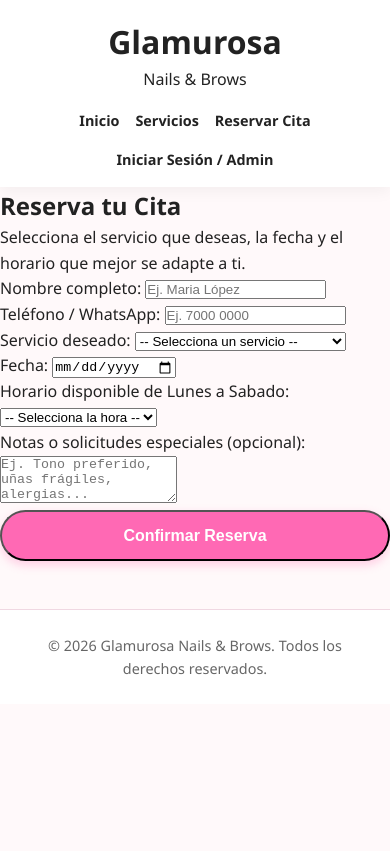
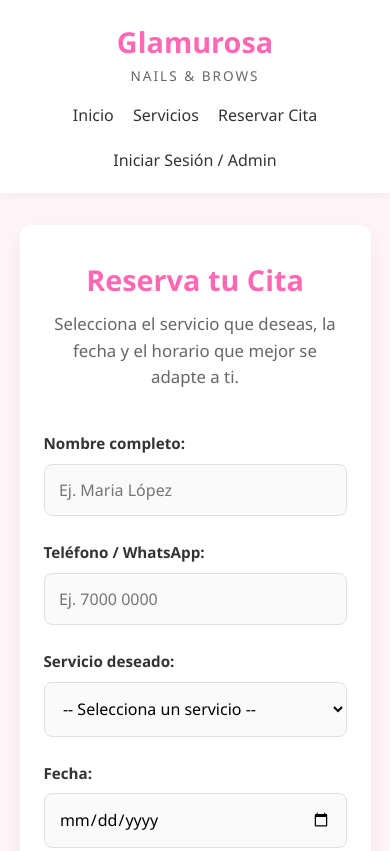
Before and after one commit to rm0102042024-coder/GLAMUROSA, a plain HTML site: page reserva.html in a window 390 px wide. Shown: the top 851 px of the page. Drawn offline with Linux system fonts and the light colour scheme.

Commit message:
estilo prueba uno

```diff
--- a/css/style.css
+++ b/css/style.css
@@ -1,19 +1,19 @@
-/* ==========================================
-   1. VARIABLES Y REGLAS GENERALES
-   ========================================== */
+/* ==========================================================================
+   Variables de Color y Tipografía
+   ========================================================================== */
 :root {
-    --primary-color: #FF69B4;      /* Rosa / Fucsia de la marca */
-    --primary-hover: #e0559e;      /* Tono más oscuro al pasar el cursor */
-    --secondary-color: #222222;    /* Oscuro para textos principales */
-    --light-bg: #FFF9FA;           /* Fondo suave ligeramente rosado */
-    --white: #FFFFFF;
-    --text-muted: #666666;
-    --border-color: #f0d8e2;
-    --font-family: 'Segoe UI', Tahoma, Geneva, Verdana, sans-serif;
-    --transition: all 0.3s ease;
-    --shadow: 0 4px 15px rgba(0, 0, 0, 0.05);
+    --primary-color: #FF69B4; /* Rosa característico */
+    --primary-hover: #e0529c; /* Rosa más oscuro para hover */
+    --text-color: #333333;
+    --text-light: #666666;
+    --bg-color: #fff5f8; /* Fondo con un tono muy sutil de rosa */
+    --white: #ffffff;
+    --border-color: #e0e0e0;
 }
 
+/* ==========================================================================
+   Reseteo General (Boilerplate)
+   ========================================================================== */
 * {
     margin: 0;
     padding: 0;
@@ -21,30 +21,33 @@
 }
 
 body {
-    font-family: var(--font-family);
-    background-color: var(--light-bg);
-    color: var(--secondary-color);
+    font-family: 'Segoe UI', Roboto, Helvetica, Arial, sans-serif;
+    color: var(--text-color);
+    background-color: var(--bg-color);
     line-height: 1.6;
+    display: flex;
+    flex-direction: column;
+    min-height: 100vh; /* Permite que el footer baje siempre al final */
 }
 
 a {
     text-decoration: none;
     color: inherit;
+    transition: color 0.3s ease;
 }
 
 ul {
     list-style: none;
 }
 
-/* ==========================================
-   2. ENCABEZADO Y NAVEGACIÓN (HEADER)
-   ========================================== */
+/* ==========================================================================
+   Encabezado y Navegación
+   ========================================================================== */
 header {
     background-color: var(--white);
-    box-shadow: var(--shadow);
-    padding: 1rem 2rem;
+    box-shadow: 0 2px 10px rgba(0, 0, 0, 0.05);
+    padding: 1rem 5%;
     display: flex;
-    flex-wrap: wrap;
     justify-content: space-between;
     align-items: center;
     position: sticky;
@@ -52,161 +55,262 @@ header {
     z-index: 1000;
 }
 
-.logo img {
-    display: block;
-    height: auto;
-    max-height: 60px;
-    object-fit: contain;
+.logo {
+    display: flex;
+    flex-direction: column;
+    align-items: center;
+}
+
+.logo h1 {
+    color: var(--primary-color);
+    font-size: 1.8rem;
+    font-weight: 700;
+}
+
+.logo p {
+    font-size: 0.85rem;
+    color: var(--text-light);
+    letter-spacing: 2px;
+    text-transform: uppercase;
 }
 
 nav ul {
     display: flex;
     gap: 1.5rem;
-    align-items: center;
 }
 
 nav a {
-    font-weight: 600;
-    color: var(--secondary-color);
-    transition: var(--transition);
-    padding: 0.5rem 0;
+    font-weight: 500;
+    font-size: 1rem;
 }
 
 nav a:hover {
     color: var(--primary-color);
 }
 
-/* ==========================================
-   3. SECCIÓN DE HORARIOS
-   ========================================== */
-#horarios {
-    max-width: 900px;
-    margin: 2rem auto 1rem auto;
-    padding: 0 1rem;
+/* ==========================================================================
+   Estructura Principal
+   ========================================================================== */
+main {
+    flex: 1; /* Permite que el contenido principal expanda el espacio disponible */
+    padding: 2rem 5%;
 }
 
-.horarios-content {
-    background: var(--white);
-    border: 1px solid var(--border-color);
-    border-left: 5px solid var(--primary-color);
-    border-radius: 8px;
-    padding: 1.5rem;
-    box-shadow: var(--shadow);
+/* ==========================================================================
+   Sección Hero (Inicio)
+   ========================================================================== */
+#hero {
+    background-color: var(--white);
+    /* background: linear-gradient(rgba(255, 255, 255, 0.8), rgba(255, 255, 255, 0.8)), url('../assets/img/hero-bg.jpg') center/cover; */
+    padding: 5rem 5%;
     text-align: center;
-}
-
-.horarios-content h2 {
-    color: var(--primary-color);
-    font-size: 1.3rem;
-    margin-bottom: 0.5rem;
-    text-transform: uppercase;
-    letter-spacing: 1px;
-}
-
-.horarios-content p {
-    font-size: 0.95rem;
-    margin: 0.3rem 0;
-    color: var(--secondary-color);
-}
-
-/* ==========================================
-   4. SECCIÓN HERO (BIENVENIDA)
-   ========================================== */
-#hero {
-    max-width: 900px;
-    margin: 1.5rem auto 3rem auto;
-    padding: 0 1rem;
-    text-align: center;
+    border-bottom: 1px solid var(--border-color);
 }
 
 .hero-content {
-    background-color: var(--white);
-    padding: 3rem 2rem;
-    border-radius: 12px;
-    box-shadow: var(--shadow);
+    max-width: 800px;
+    margin: 0 auto;
 }
 
 .hero-content h1 {
-    font-size: 2.2rem;
-    color: var(--secondary-color);
+    font-size: 3rem;
+    color: var(--primary-color);
     margin-bottom: 0.5rem;
-    font-weight: 700;
 }
 
 .hero-content h2 {
-    font-size: 1.2rem;
-    color: var(--primary-color);
-    font-weight: 500;
-    margin-bottom: 1.2rem;
+    font-size: 1.5rem;
+    font-weight: 300;
+    color: var(--text-light);
+    margin-bottom: 1.5rem;
 }
 
 .hero-content p {
-    color: var(--text-muted);
-    max-width: 650px;
-    margin: 0 auto 2rem auto;
-    font-size: 1rem;
+    font-size: 1.1rem;
+    margin-bottom: 2rem;
 }
 
-/* Botón Principal */
+/* ==========================================================================
+   Botón Principal (Base)
+   ========================================================================== */
 .btn-primary {
     display: inline-block;
     background-color: var(--primary-color);
     color: var(--white);
-    padding: 0.9rem 2rem;
-    font-size: 1rem;
+    padding: 0.8rem 2rem;
+    border: none;
+    border-radius: 50px; /* Bordes redondeados modernos */
+    font-size: 1.1rem;
     font-weight: 600;
-    border-radius: 30px;
-    transition: var(--transition);
-    box-shadow: 0 4px 10px rgba(255, 105, 180, 0.3);
+    cursor: pointer;
+    box-shadow: 0 4px 6px rgba(255, 105, 180, 0.3);
+    transition: all 0.3s ease;
+    text-align: center;
 }
 
 .btn-primary:hover {
     background-color: var(--primary-hover);
     transform: translateY(-2px);
-    box-shadow: 0 6px 15px rgba(255, 105, 180, 0.4);
+    box-shadow: 0 6px 12px rgba(255, 105, 180, 0.4);
+    color: var(--white);
 }
 
-/* ==========================================
-   5. PIE DE PÁGINA (FOOTER)
-   ========================================== */
+/* ==========================================================================
+   Sección Horarios
+   ========================================================================== */
+#horarios {
+    background-color: var(--white);
+    padding: 3rem 2rem;
+    margin: 3rem auto;
+    max-width: 600px;
+    border-radius: 10px;
+    box-shadow: 0 4px 15px rgba(0, 0, 0, 0.05);
+    text-align: center;
+}
+
+#horarios h2 {
+    color: var(--primary-color);
+    margin-bottom: 1.5rem;
+    font-size: 2rem;
+}
+
+.horarios-content p {
+    font-size: 1.1rem;
+    margin-bottom: 0.5rem;
+    color: var(--text-light);
+}
+
+/* ==========================================================================
+   Formulario de Reservas (reserva.html)
+   ========================================================================== */
+.booking-container {
+    background-color: var(--white);
+    width: 100%;
+    max-width: 700px;
+    margin: 0 auto;
+    padding: 3rem;
+    border-radius: 12px;
+    box-shadow: 0 8px 25px rgba(0, 0, 0, 0.06);
+}
+
+.booking-container h2 {
+    text-align: center;
+    color: var(--primary-color);
+    font-size: 2.2rem;
+    margin-bottom: 0.5rem;
+}
+
+.booking-container > p {
+    text-align: center;
+    color: var(--text-light);
+    margin-bottom: 2.5rem;
+    font-size: 1.05rem;
+}
+
+.booking-form {
+    display: flex;
+    flex-direction: column;
+    gap: 1.5rem;
+}
+
+.form-group {
+    display: flex;
+    flex-direction: column;
+    gap: 0.5rem;
+}
+
+.form-group label {
+    font-weight: 600;
+    color: var(--text-color);
+    font-size: 0.95rem;
+}
+
+.form-group input,
+.form-group select,
+.form-group textarea {
+    width: 100%;
+    padding: 0.9rem;
+    border: 1px solid var(--border-color);
+    border-radius: 8px;
+    font-size: 1rem;
+    font-family: inherit;
+    background-color: #fafafa;
+    transition: border-color 0.3s ease, box-shadow 0.3s ease;
+}
+
+.form-group input:focus,
+.form-group select:focus,
+.form-group textarea:focus {
+    outline: none;
+    border-color: var(--primary-color);
+    background-color: var(--white);
+    box-shadow: 0 0 0 3px rgba(255, 105, 180, 0.15);
+}
+
+.form-group select {
+    cursor: pointer;
+}
+
+.form-group textarea {
+    resize: vertical;
+    min-height: 100px;
+}
+
+/* Adaptación del botón principal dentro del formulario */
+.booking-form .btn-primary {
+    display: block;
+    width: 100%;
+    margin-top: 1rem;
+    padding: 1rem;
+    font-size: 1.1rem;
+}
+
+.form-message {
+    margin-top: 1.5rem;
+    text-align: center;
+    font-weight: 600;
+    font-size: 1.1rem;
+    min-height: 24px;
+}
+
+/* ==========================================================================
+   Pie de Página
+   ========================================================================== */
 footer {
     background-color: var(--white);
     text-align: center;
     padding: 1.5rem;
-    margin-top: 3rem;
     border-top: 1px solid var(--border-color);
-    color: var(--text-muted);
+    color: var(--text-light);
     font-size: 0.9rem;
+    margin-top: auto; /* Empuja el footer al final si el contenido es corto */
 }
 
-/* ==========================================
-   6. DISEÑO RESPONSIVO (MÓVILES)
-   ========================================== */
-@media (max-width: 600px) {
+/* ==========================================================================
+   Media Queries (Diseño Responsive)
+   ========================================================================== */
+@media (max-width: 768px) {
     header {
         flex-direction: column;
         gap: 1rem;
-        padding: 1rem;
-        text-align: center;
+        padding: 1.2rem;
     }
 
     nav ul {
-        flex-direction: row;
         flex-wrap: wrap;
         justify-content: center;
-        gap: 1rem;
-        font-size: 0.9rem;
+        gap: 1.2rem;
     }
 
     .hero-content h1 {
-        font-size: 1.75rem;
+        font-size: 2.2rem;
     }
 
-    .hero-content h2 {
-        font-size: 1rem;
+    .booking-container {
+        padding: 2rem 1.5rem;
     }
 
-    .btn-primary {
-        width: 100%;
+    .booking-container h2 {
+        font-size: 1.8rem;
     }
 }
--- a/reserva.html
+++ b/reserva.html
@@ -34,7 +34,7 @@
 
     <main>
         <section class="booking-container">
-            <h2>Reserva tu Cita</h2>
+            <h2 class="prueba">Reserva tu Cita</h2>
             <p>Selecciona el servicio que deseas, la fecha y el horario que mejor se adapte a ti.</p>
 
             <form id="booking-form" class="booking-form">
```
